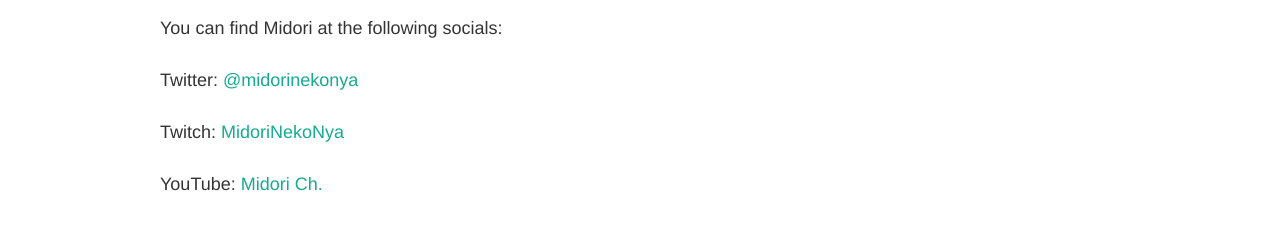
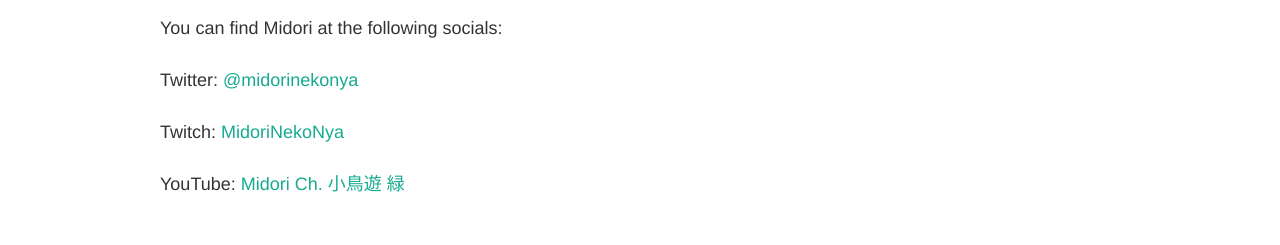
Before and after one commit to jpbullalayao/team-dubwool, a Gatsby site: page /news/echo-pride-midori-turtle-join-dubwool in a window 1280 px wide. Shown: the part 1703-1948 px from the top of the page. Built offline with nearby package versions, Linux system fonts and the light colour scheme; Gatsby itself is replaced by a stand-in of ours; a web font is replaced by a local one.

Commit message:
Chagne Midori YouTube username

```diff
--- a/src/pages/news/echo-pride-midori-turtle-join-dubwool.js
+++ b/src/pages/news/echo-pride-midori-turtle-join-dubwool.js
@@ -127,7 +127,7 @@ export const EchoPrideMidoriTurtleJoinDubwool = () => (
 
           <p>
             YouTube:&nbsp;
-            <a href="http://midori.video" className="link" target="_blank">Midori Ch.</a>
+            <a href="http://midori.video" className="link" target="_blank">Midori Ch. 小鳥遊 緑</a>
           </p>
         </div>
 
```
